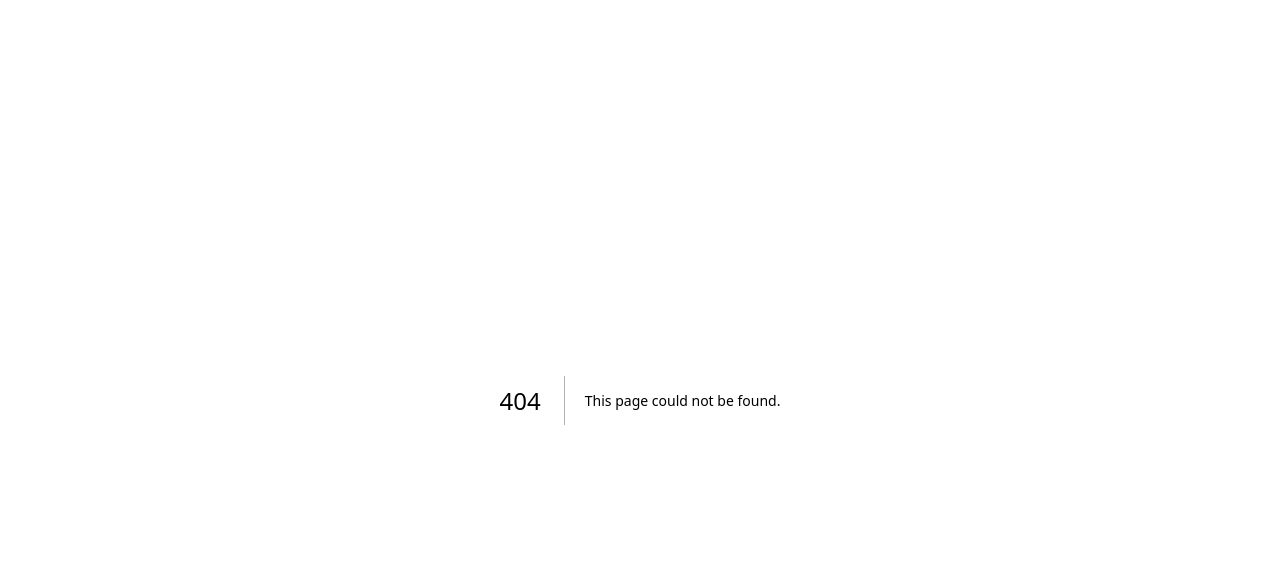
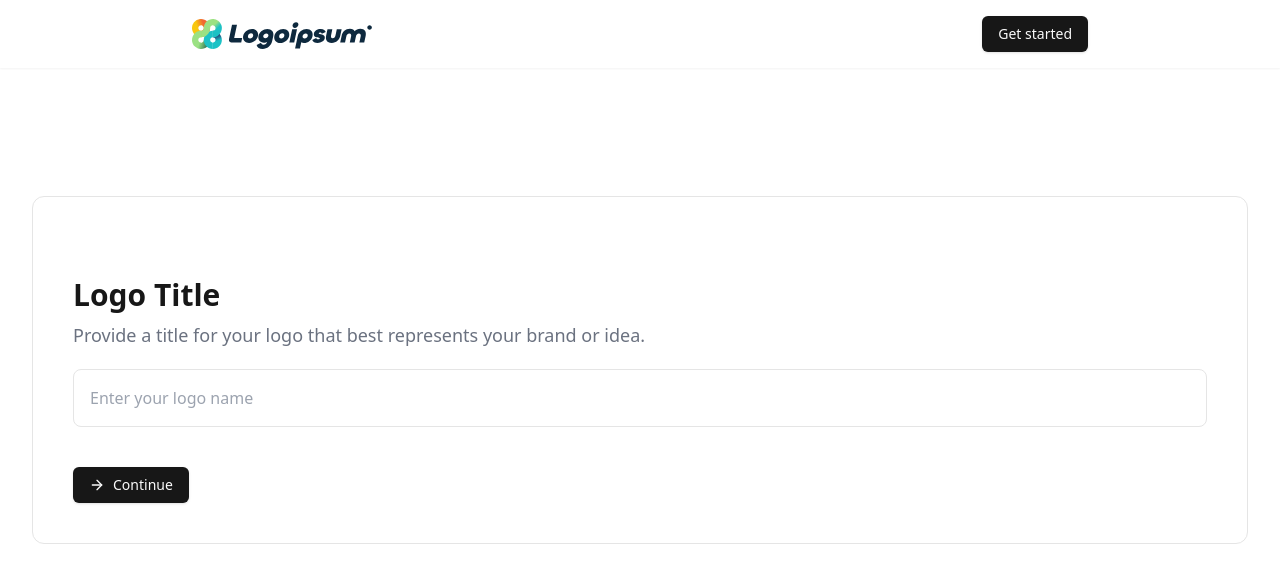
Before and after one commit to adityajha2005/BrandifyAI, a Next.js app: page /create in a window 1280 px wide. Before the commit this address had no page. Shown: the top 582 px of the page. Built offline with nearby package versions, Linux system fonts and the light colour scheme; a web font is replaced by a local one.

Commit message:
logo page's

```diff
--- a/app/_components/Hero.jsx
+++ b/app/_components/Hero.jsx
@@ -1,12 +1,13 @@
 "use client";
-
-// Hero.jsx
+import { useState } from "react";
 import { motion } from "framer-motion";
 import { HeroHighlight, Highlight } from "@/components/ui/hero-highlight";
 import { Button } from "@/components/ui/button";
 import Lookup from "../_data/Lookup";
+import Link from "next/link";
 
 function Hero() {
+  const[logotitle,setLogotitle] = useState();
   return (
     <HeroHighlight>
       <motion.h1
@@ -34,8 +35,11 @@ function Hero() {
         <input
           placeholder={Lookup.InputTitlePlaceholder}
           className="p-3 border rounded-md w-full shadow-md"
+          onChange={(e)=>setLogotitle(e.target.value)}
         />
+        <Link href={'/create?title='+logotitle}>
         <Button className="w-full p-6">Get Started!</Button>
+        </Link>
       </div>
     </HeroHighlight>
   );
--- a/app/_data/Lookup.jsx
+++ b/app/_data/Lookup.jsx
@@ -1,6 +1,16 @@
-export default{
-    HeroHeading : 'AI Logo Maker',
-    HeroSubHeading : 'Create your own logo in minutes',
-    HeroDesc : 'Get Started',
-    InputTitlePlaceholder : 'Enter your logo name',
-}
+export default {
+    HeroHeading: 'AI Logo Maker',
+    HeroSubHeading: 'Create your own logo in minutes',
+    HeroDesc: 'Get Started',
+    InputTitlePlaceholder: 'Enter your logo name',
+    LogoTitle: 'Logo Title',
+    LogoTitleDesc: 'Provide a title for your logo that best represents your brand or idea.',
+    LogoDescTitle: 'Logo Description',
+    LogoDescDesc: 'Describe the concept or theme of your logo to guide the design process.',
+    LogoIdeaTitle: 'Logo Ideas',
+    LogoIdeaDesc: 'Browse through unique logo ideas tailored to your preferences.',
+    LogoDesignTitle: 'Design Your Logo',
+    LogoDesignDesc: 'Customize your logo’s font, style, and layout for a unique identity.',
+    LogoColorPaletteTitle: 'Choose a Color Palette',
+    LogoColorPaletteDesc: 'Select a color palette that matches your brand’s theme and values.',
+};
--- /dev/null
+++ b/app/create/_components/HeadingDescription.jsx
@@ -0,0 +1,16 @@
+import React from 'react'
+
+const HeadingDescription = ({title,description}) => {
+  return (
+    <div>
+        <h2 className='font-bold text-3xl text-primary'>
+            {title}
+        </h2>
+        <p className='text-lg text-gray-500 mt-2'>
+            {description}
+        </p>
+    </div>
+  )
+}
+
+export default HeadingDescription
--- /dev/null
+++ b/app/create/_components/LogoTitle.jsx
@@ -0,0 +1,26 @@
+"use client"
+import React from 'react'
+import HeadingDescription from './HeadingDescription'
+import Lookup from '@/app/_data/Lookup'
+import { useSearchParams } from 'next/navigation'
+import { useState } from 'react'
+const LogoTitle = ({onHandleInputChange}) => {
+    const searchParam = useSearchParams();
+    // const title = ;
+    const [title, setTitle] = useState(searchParam.get('title')?searchParam.get('title'):'');
+  return (
+    <div className='my-10'>
+        <HeadingDescription
+        title={Lookup.LogoTitle}
+        description={Lookup.LogoTitleDesc}
+        />
+        <input type='text' placeholder={Lookup.InputTitlePlaceholder}
+        className='p-4 border rounded-lg mt-5 w-full'
+        defaultValue={title}
+        onchange={(e)=>onHandleInputChange(e.target.value)}
+        />
+    </div>
+  )
+}
+
+export default LogoTitle
--- /dev/null
+++ b/app/create/page.jsx
@@ -0,0 +1,37 @@
+"use client";
+import React, { useState } from 'react';
+import LogoTitle from './_components/LogoTitle';
+import { Button } from '@/components/ui/button';
+import { ArrowLeft, ArrowRight } from 'lucide-react';
+
+const CreateLogo = () => {
+    const [step, setStep] = useState(1);
+    const [formData, setFormData] = useState({}); //This Holds the form data
+
+    // to handle input changes dynamically
+    const onHandleInputChange = (field, value) => {
+        setFormData({ ...formData, [field]: value });
+    };
+
+    return (
+        <div className="mt-28 p-10 border rounded-xl 2xl:mx-72">
+            {/* Conditional rendering steps based */}
+            {step == 1 ? (
+                <LogoTitle onHandleInputChange={(v) => onHandleInputChange('title', v)} />
+            ) : null}
+
+            <div className="flex items-center justify-between mt-10">
+                {step != 1 && (
+                    <Button onClick={() => setStep(step - 1)} variant="outline">
+                        <ArrowLeft /> Previous
+                    </Button>
+                )}
+                <Button onClick={() => setStep(step + 1)}>
+                    <ArrowRight /> Continue
+                </Button>
+            </div>
+        </div>
+    );
+};
+
+export default CreateLogo;
--- a/app/layout.jsx
+++ b/app/layout.jsx
@@ -1,6 +1,6 @@
 import { Host_Grotesk } from "next/font/google";
 import "./globals.css";
-import provider from "./provider";
+import Provider from "./provider";
 
 
 const host_Grotesk = Host_Grotesk({
@@ -13,9 +13,9 @@ export default function RootLayout({ children }) {
       <body
       className={host_Grotesk.classname}
       >
-        <provider>
+        <Provider>
         {children}
-        </provider>
+        </Provider>
       </body>
     </html>
   );
--- a/app/page.jsx
+++ b/app/page.jsx
@@ -9,11 +9,9 @@ export default function Home() {
   return (
     <div>
       <StrictMode>
-      <Header />
-      <div className="px-10 lg:px-32 xl:px-48 2xl:xl-56 p-4">
-
+      {/* <div className="px-10 lg:px-32 xl:px-48 2xl:xl-56 p-4"> */}
       <Hero />
-      </div>
+      {/* </div> */}
       </StrictMode>
     </div>
   );
--- a/app/provider.jsx
+++ b/app/provider.jsx
@@ -1,15 +1,15 @@
 import React from 'react'
 import Header from './_components/Header'
 
-const provider = ({children}) => {
+const Provider = ({children}) => {
   return (
     <div>
         <Header />
-        <div className='px-10 lg:px-32 xl:px-48 2xl:xl-56 p-4'>
+        <div className='px-3 lg:px-22 xl:px-8 2xl:xl-56 p-4'>
         {children}
         </div>
     </div>
   )
 }
 
-export default provider
+export default Provider
```
